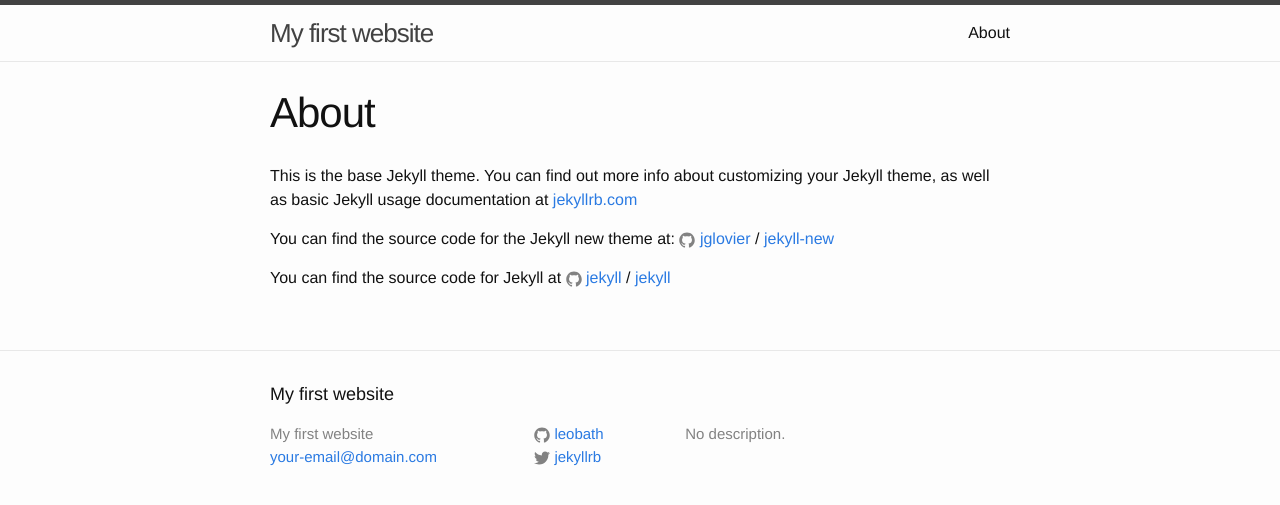
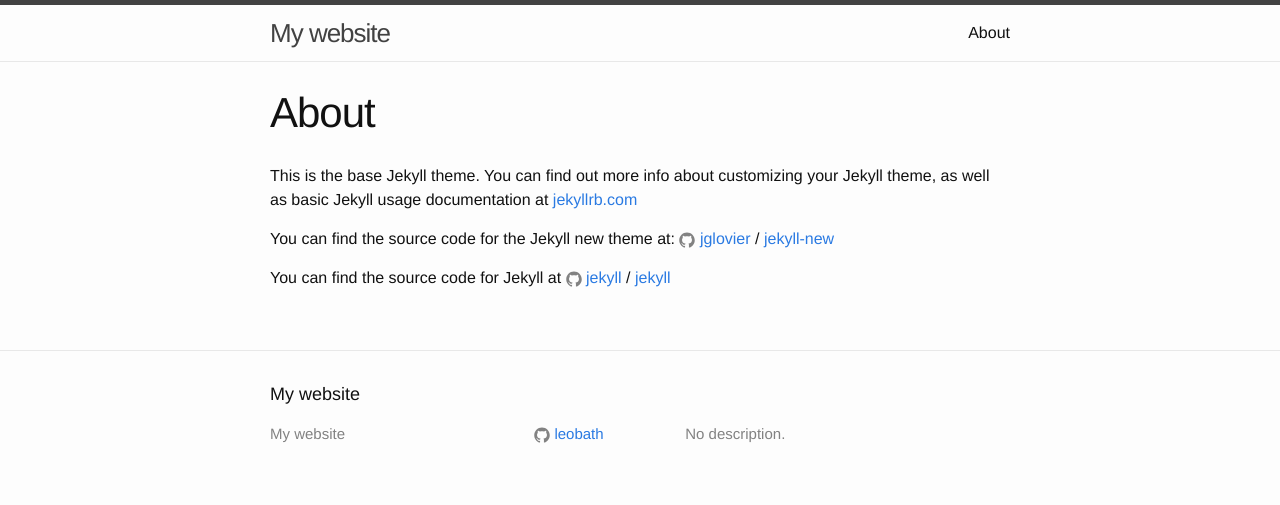
Before and after one commit to leobath/leobath.github.io, a Jekyll site: the page built from about.md, in a window 1280 px wide. Shown: the top 505 px of the page. Built offline with Jekyll 4.4.1, drawn with Linux system fonts in a browser that asks for light colours.

Commit message:
Update _config.yml

```diff
--- a/_config.yml
+++ b/_config.yml
@@ -6,13 +6,13 @@
 # 'jekyll serve'. If you change this file, please restart the server process.
 
 # Site settings
-title: My first website
-email: your-email@domain.com
+title: My website
+#email: your-email@domain.com
 description: > # this means to ignore newlines until "baseurl:"
   No description.
 baseurl: "" # the subpath of your site, e.g. /blog
 url: "https://leobath.github.io" # the base hostname & protocol for your site
-twitter_username: jekyllrb
+#twitter_username: jekyllrb
 github_username:  leobath
 
 # Build settings
```
